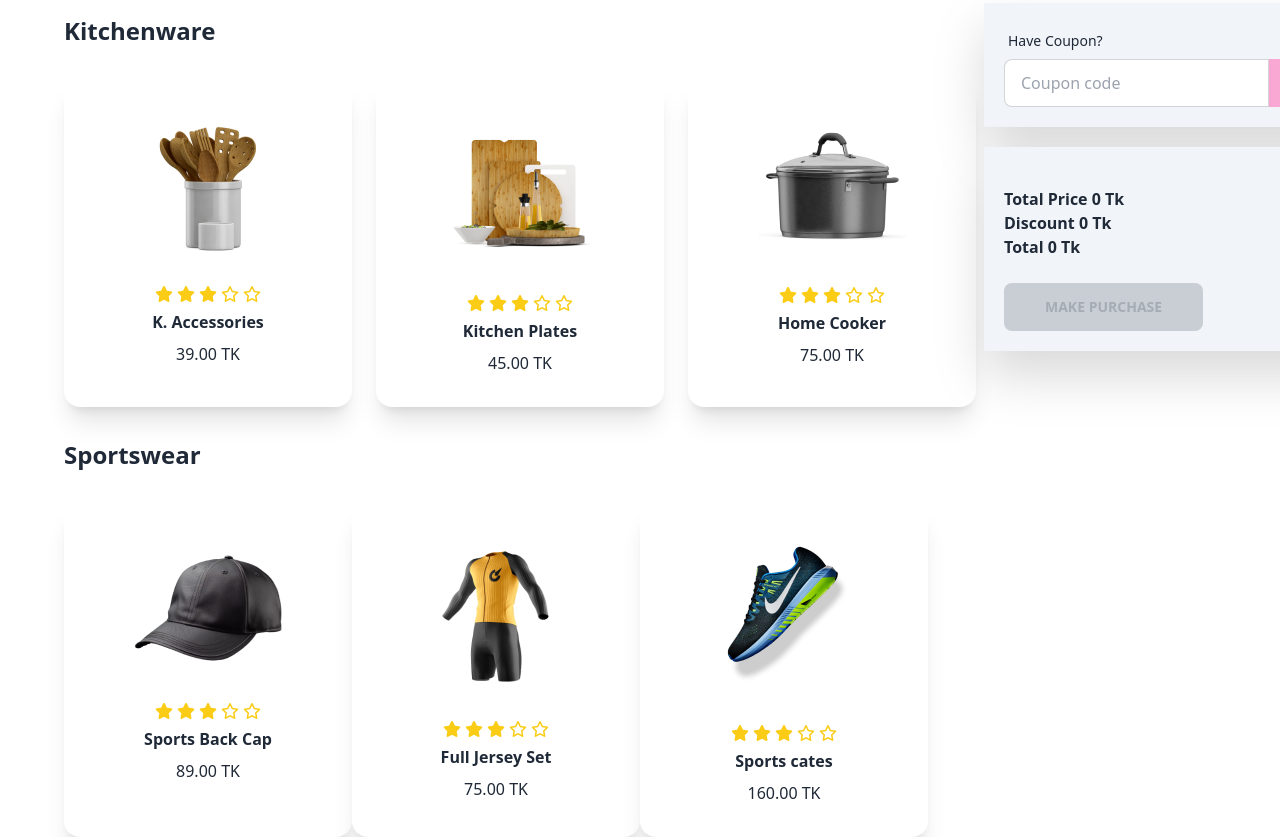
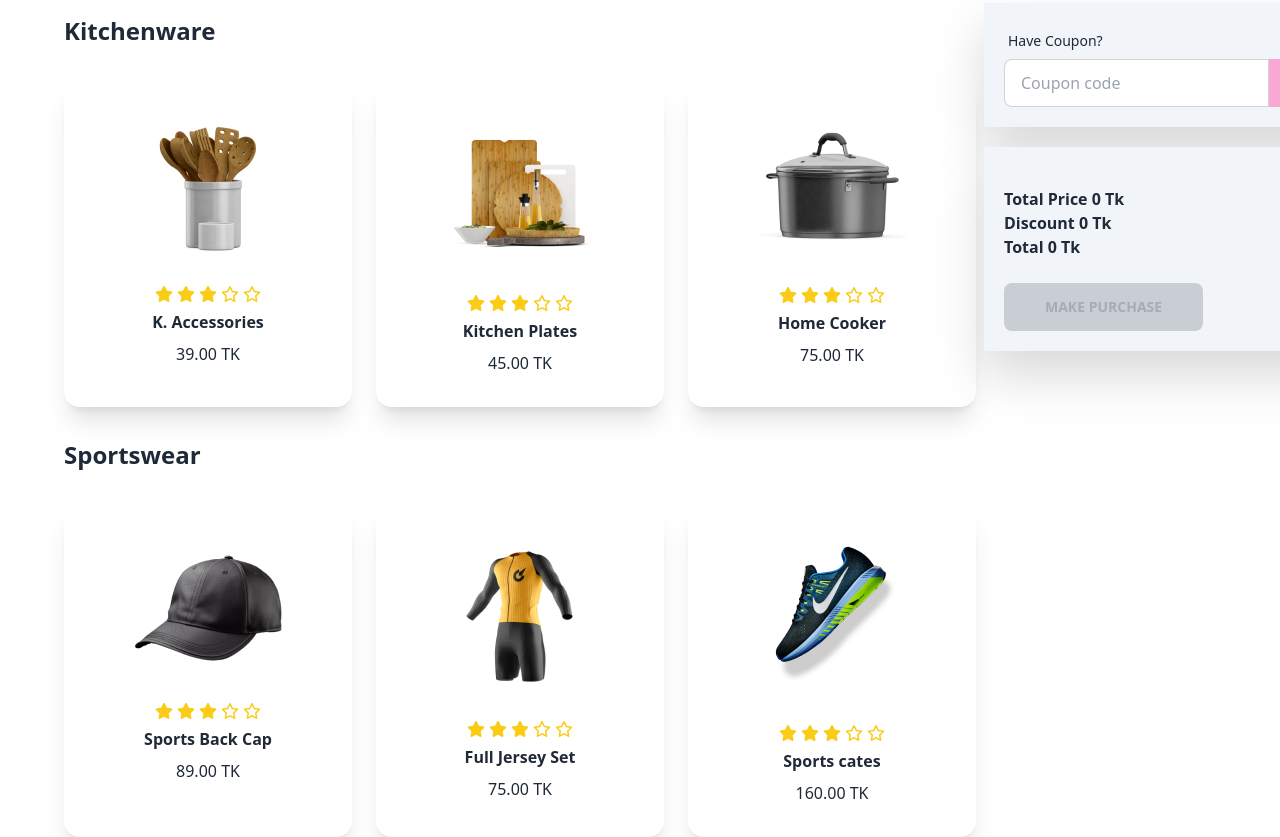
Before and after one commit to zalish-shawon/summer-sale, a plain HTML site: page index.html in a window 1280 px wide. Shown: the part 481-1318 px from the top of the page. Drawn offline with nearby package versions, Linux system fonts and the light colour scheme.

Commit message:
improved

```diff
--- a/index.html
+++ b/index.html
@@ -78,7 +78,7 @@
                 </div>
                 <!-- Sportswear -->
                 <h1 class="mt-8 mb-8 font-bold text-2xl">Sportswear</h1>
-                <div class="flex flex-col lg:flex-row">
+                <div class="flex flex-col gap-6 lg:flex-row">
                     <div id="card4" class="card w-[100%] lg:w-72 bg-base-100 shadow-xl cursor-pointer">
                         <figure class="px-10 pt-10 ">
                           <img src="images/prod4.png" alt="Shoes" class="rounded-xl " />
```
